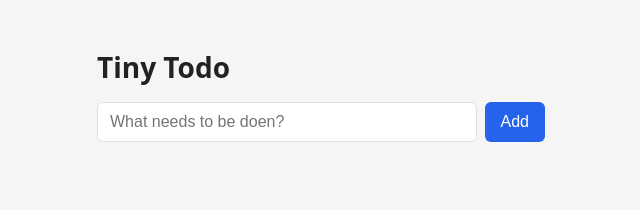
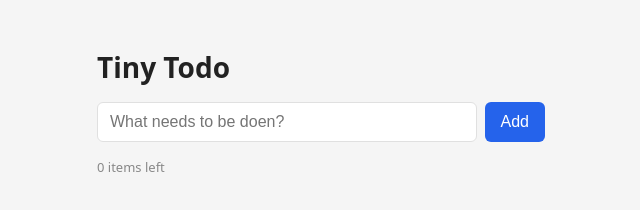
Before and after one commit to dhanush014/tiny-todo, a website built with Vite: page index.html in a window 1280 px wide. Shown: the full height of the page, 319-959 px from the left. Built offline with nearby package versions, Linux system fonts and the light colour scheme.

Commit message:
Show 'N items left' counter

```diff
--- a/app.js
+++ b/app.js
@@ -7,6 +7,7 @@ let todos = JSON.parse(localStorage.getItem(STORAGE_KEY) || "[]");
 const input = document.getElementById("new-todo-input");
 const addButton = document.getElementById("add-button");
 const list = document.getElementById("todo-list");
+const count = document.getElementById("count");
 
 function save() {
   localStorage.setItem(STORAGE_KEY, JSON.stringify(todos));
@@ -51,6 +52,8 @@ function render() {
     li.querySelector(".delete").addEventListener("click", () => deleteTodo(todo.id));
     list.appendChild(li);
   }
+  const left = todos.filter((t) => !t.done).length;
+  count.textContent = `${left} ${left === 1 ? "item" : "items"} left`;
 }
 
 addButton.addEventListener("click", addTodo);
--- a/index.html
+++ b/index.html
@@ -16,6 +16,10 @@
       </div>
 
       <ul id="todo-list"></ul>
+
+      <footer class="footer">
+        <span id="count"></span>
+      </footer>
     </main>
 
     <script type="module" src="/app.js"></script>
--- a/style.css
+++ b/style.css
@@ -89,3 +89,11 @@ h1 {
   font-size: 18px;
   cursor: pointer;
 }
+
+.footer {
+  display: flex;
+  justify-content: space-between;
+  margin-top: 12px;
+  font-size: 13px;
+  color: var(--muted);
+}
```
